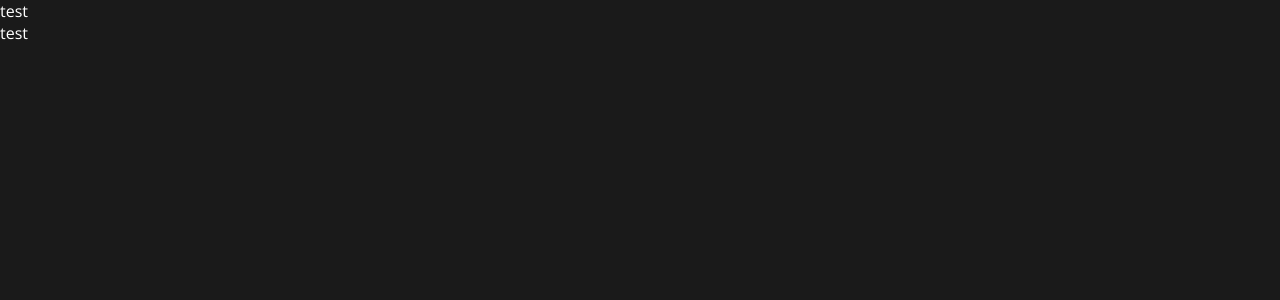
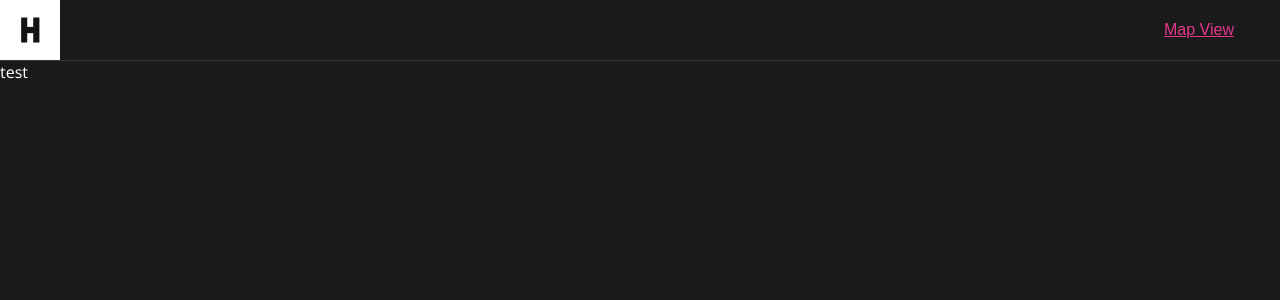
Before and after one commit to kezlee/huge-timezone-display, a React (Create React App) app: page / in a window 1280 px wide. Shown: the top 300 px of the page. Built offline with nearby package versions, Linux system fonts and the light colour scheme.

Commit message:
Add header

```diff
--- a/src/components/common/Header/index.js
+++ b/src/components/common/Header/index.js
@@ -1,10 +1,15 @@
 import React, { useState } from 'react';
-import { HeaderContainer } from './styles';
+import { HeaderContainer, Logo } from './styles';
 
 const Header = () => {
     return (
         <HeaderContainer>
-            test
+            <Logo>
+                <img className='logo' src="/images/logo.png" alt='' />
+            </Logo>
+            <button className='button'>
+                Map View
+            </button>
         </HeaderContainer>
     );
 };
--- a/src/components/common/Header/styles.js
+++ b/src/components/common/Header/styles.js
@@ -1,4 +1,26 @@
 import styled from 'styled-components';
 
 export const HeaderContainer = styled.header`
+    width: 100%;
+    border-bottom: 1px solid #FFFFFF21;
+    display: flex;
+    justify-content: space-between;
+    align-items: center;
+    padding-right: 40px;
+
+    .button {
+        color: #E4368C;
+        font-size: 16px;
+        -webkit-text-decoration: underline;
+        text-decoration: underline;
+        appearance: none;
+        border: none;
+        background: transparent;
+    }
 `;
+
+export const Logo = styled.div`
+    max-width: 60px;
+    display: flex;
+    width: 100%;
+`;
```
Also changed, not shown: public/images/logo.png (renamed from public/image 2.png), public/images/pin.svg (renamed from public/Vector.svg).
